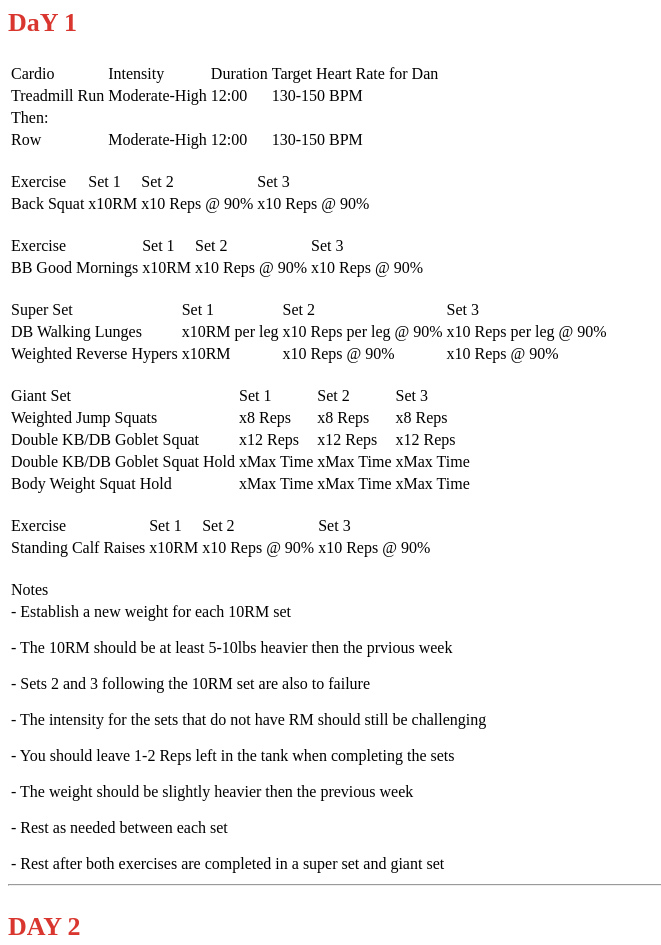
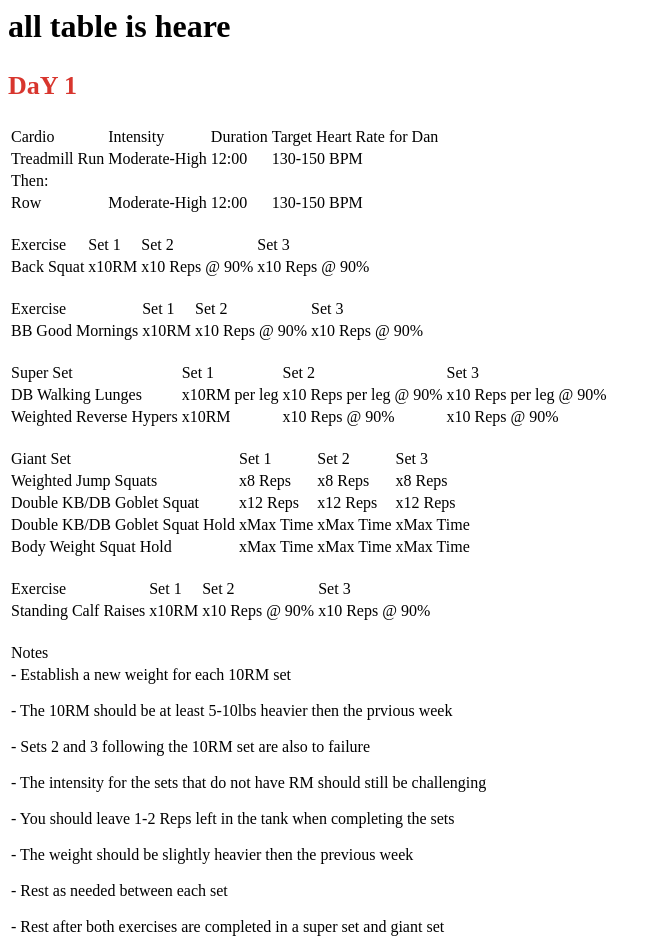
Before and after one commit to asifwebfrontend/Practice-First, a plain HTML site: page index.html in a window 1280 px wide. Shown: the top 945 px of the page, without its empty margins (0-661 px from the left). Drawn offline with Linux system fonts and the light colour scheme.

Commit message:
Add div in starting on page and add h1 tad

```diff
--- a/index.html
+++ b/index.html
@@ -1,3 +1,9 @@
+<div class="main_sec">
+  <div>
+    <h1>all table is heare</h1>
+  </div>
+
+</div>
 <div class="week_24">
   <div class="day_1">
     <p style="font-weight: bold; font-size: 26px; color: #d8362e; margin-bottom: 1.5rem;">DaY 1</p>
```
